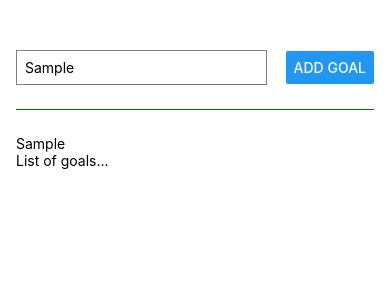
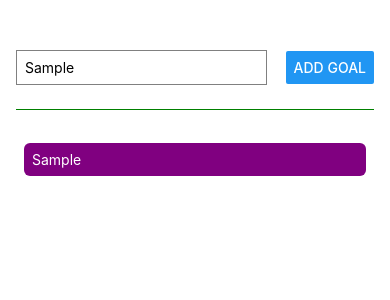
Before and after one commit to CRJenner/RNProjects-Goals, a React Native app: screen / in a window 390 px wide. Both pictures are taken after typing "Sample" into the empty fields and a click on the button "ADD GOAL". Shown: the top 300 px of the page. Built offline with nearby package versions, Linux system fonts and the light colour scheme.

Commit message:
added simple IOS and android styling

```diff
--- a/App.js
+++ b/App.js
@@ -29,8 +29,11 @@
   onPress={addGoalHandler}/>
 </View>
 <View style={styles.goalsContainer}>
-{myListOfGoals.map((goal) => <Text key={goal}>{goal}</Text>)}
-  <Text>List of goals...</Text>
+{myListOfGoals.map((goal) => (
+<View style= {styles.goalItem} key={goal}>
+  <Text style= {styles.goalText}>{goal}</Text>
+</View>))}
+
 </View>
     </View>
   );
@@ -61,5 +64,15 @@
   goalsContainer:{
     flex: 4,
     paddingTop: 25
+  },
+  goalItem:{
+margin:8,
+padding: 8,
+borderRadius:6,
+backgroundColor: 'purple',
+color: 'white'
+  },
+  goalText:{
+    color: 'white'
   }
 });
```
